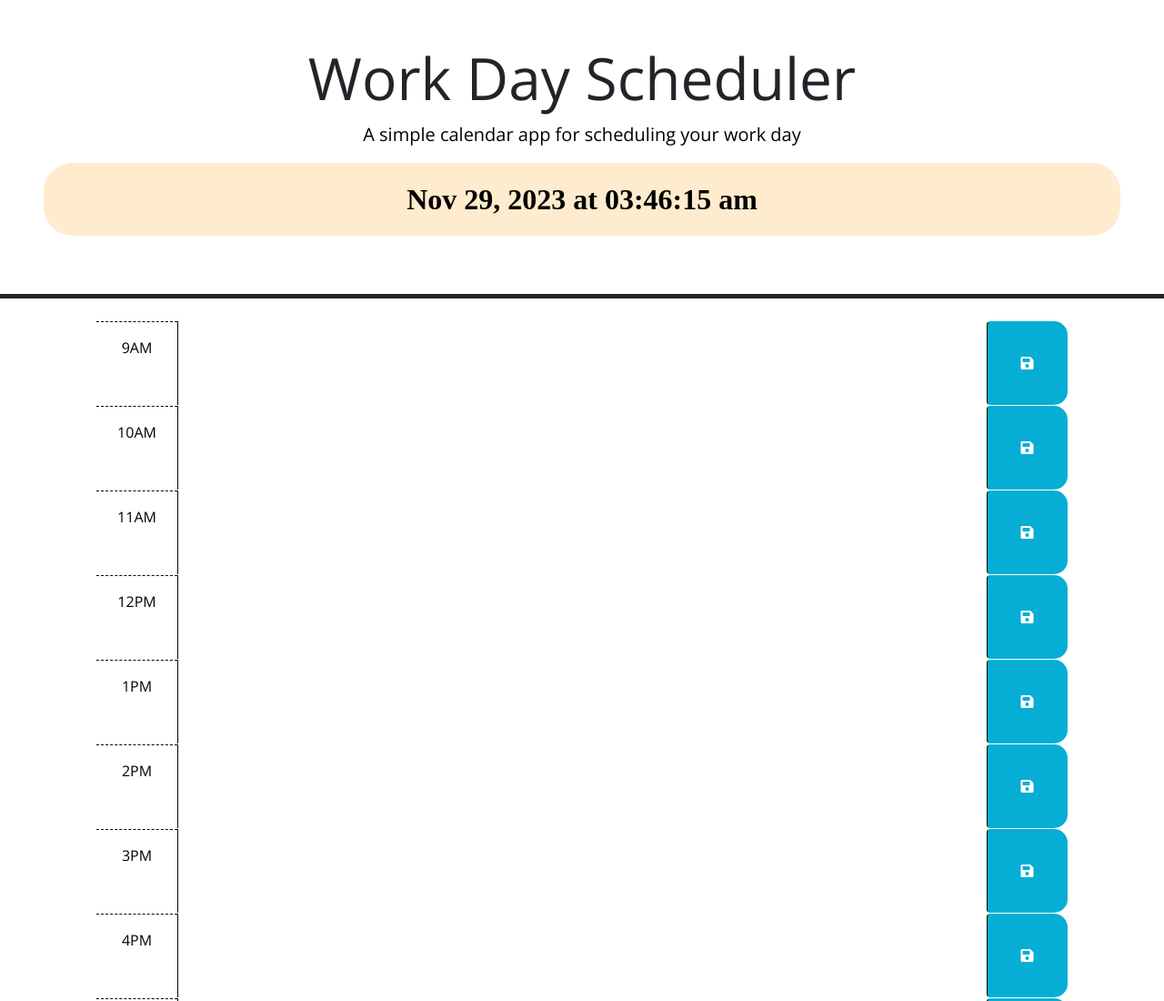
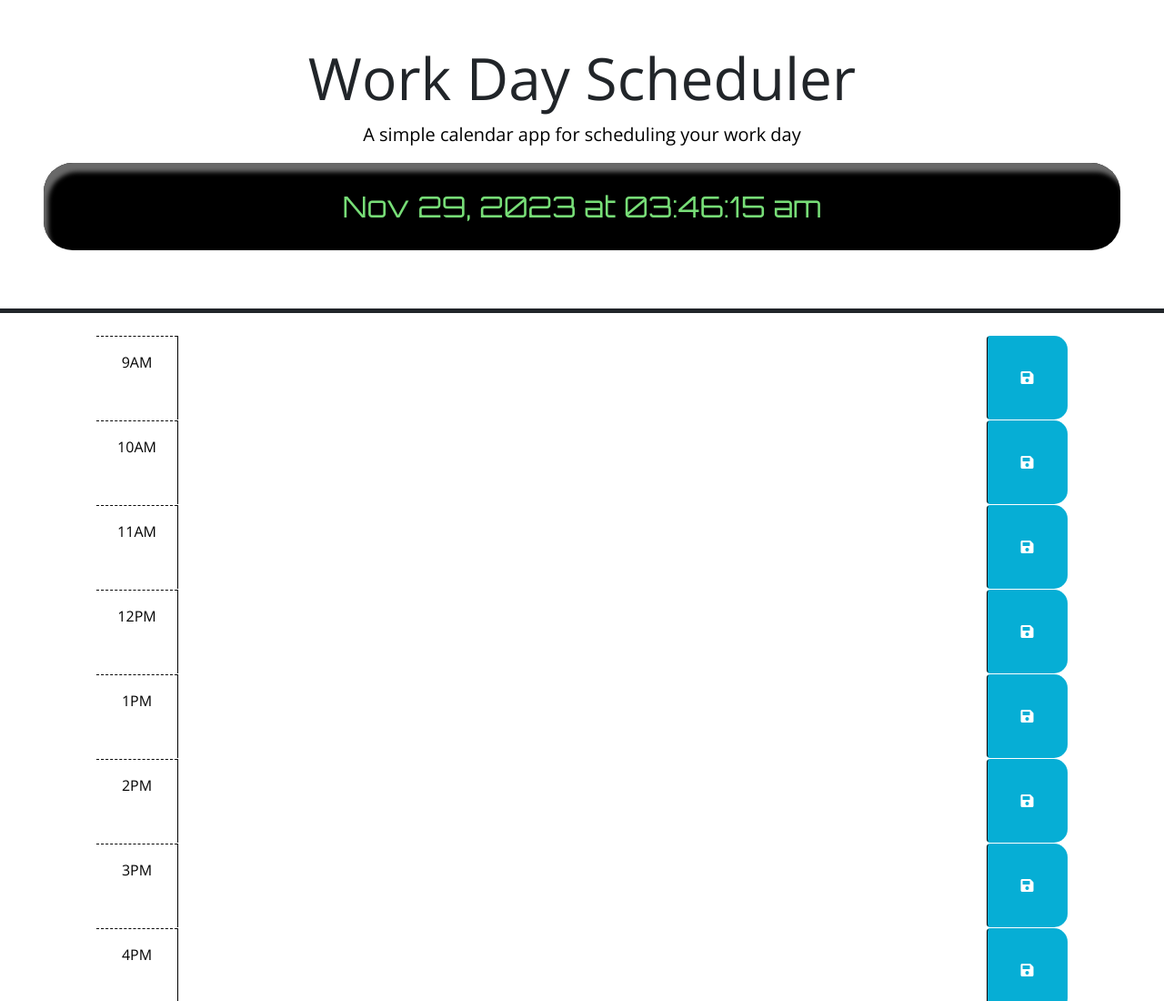
Before and after one commit to garrett-lieb/challenge-week-5-daily-planner, a plain HTML site: page index.html in a window 1280 px wide. Shown: the top 1100 px of the page at 91% size. Drawn offline with nearby package versions, Linux system fonts and the light colour scheme.

Commit message:
made clock digital for fun

```diff
--- a/assets/css/style.css
+++ b/assets/css/style.css
@@ -64,9 +64,11 @@ body {
 
   #currentDay {
     font-size: 2em;
-    font-weight: bold;
-    font-family: 'Times New Roman', Times, serif;
-    background-color: blanchedalmond;
+    font-weight: lighter;
+    font-family: 'Orbitron', 'Times New Roman', Times, serif;
+    background-color: rgb(0, 0, 0);
+    color:#77dd77;
     border-radius: 1em;
-    padding: .5em;
+    box-shadow:inset 5px 10px 5px #696969;
+    padding: .75em;
   }
--- a/index.html
+++ b/index.html
@@ -18,6 +18,11 @@
       href="https://fonts.googleapis.com/css?family=Open+Sans&display=swap"
       rel="stylesheet"
     />
+
+    <link rel="preconnect" href="https://fonts.googleapis.com">
+    <link rel="preconnect" href="https://fonts.gstatic.com" crossorigin>
+    <link href="https://fonts.googleapis.com/css2?family=Orbitron&display=swap" rel="stylesheet">
+
     <link rel="stylesheet" href="./assets/css/style.css"/>
     <title>Work Day Scheduler</title>
   </head>
```
Also changed, not shown: assets/js/script.js (+7 -1 lines).
